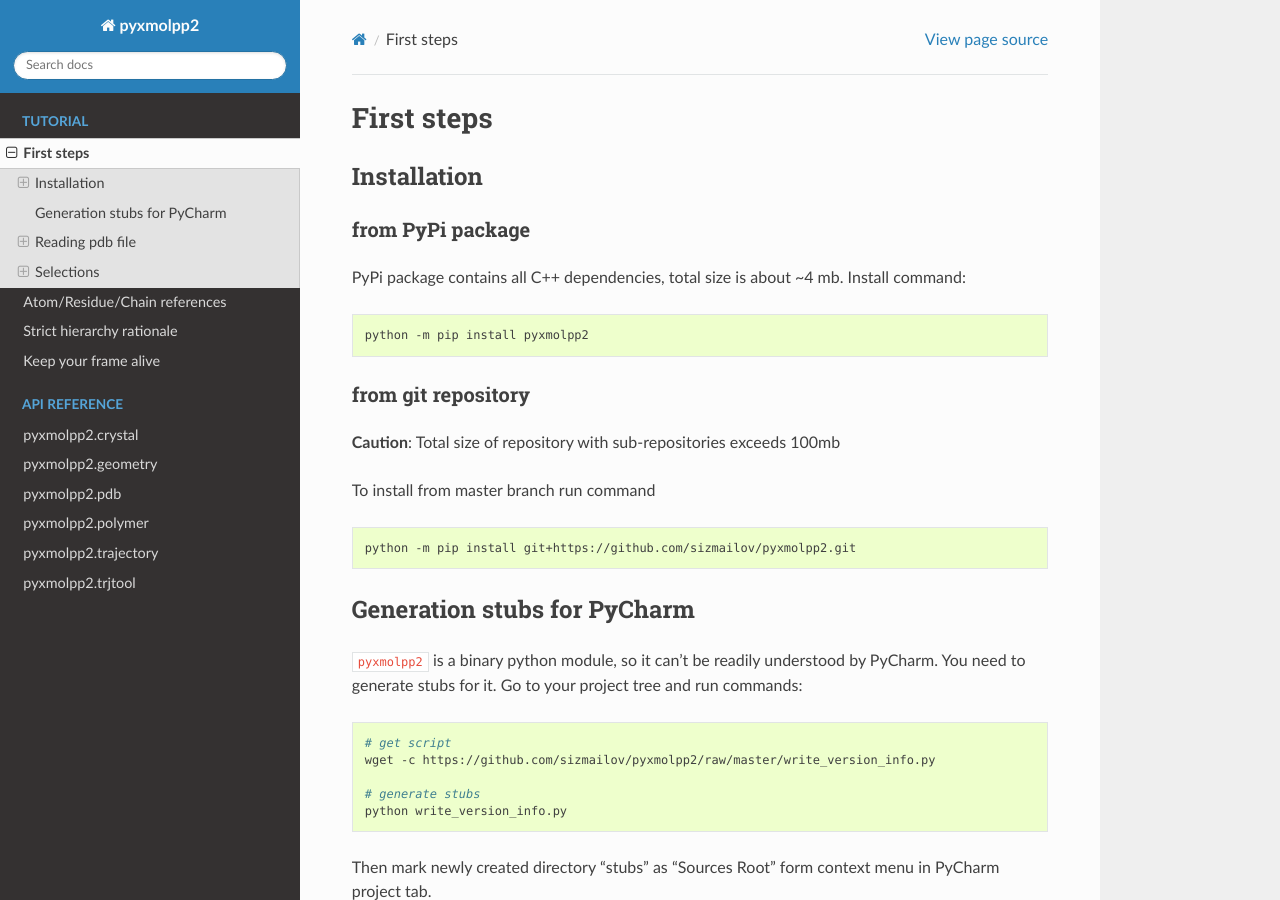
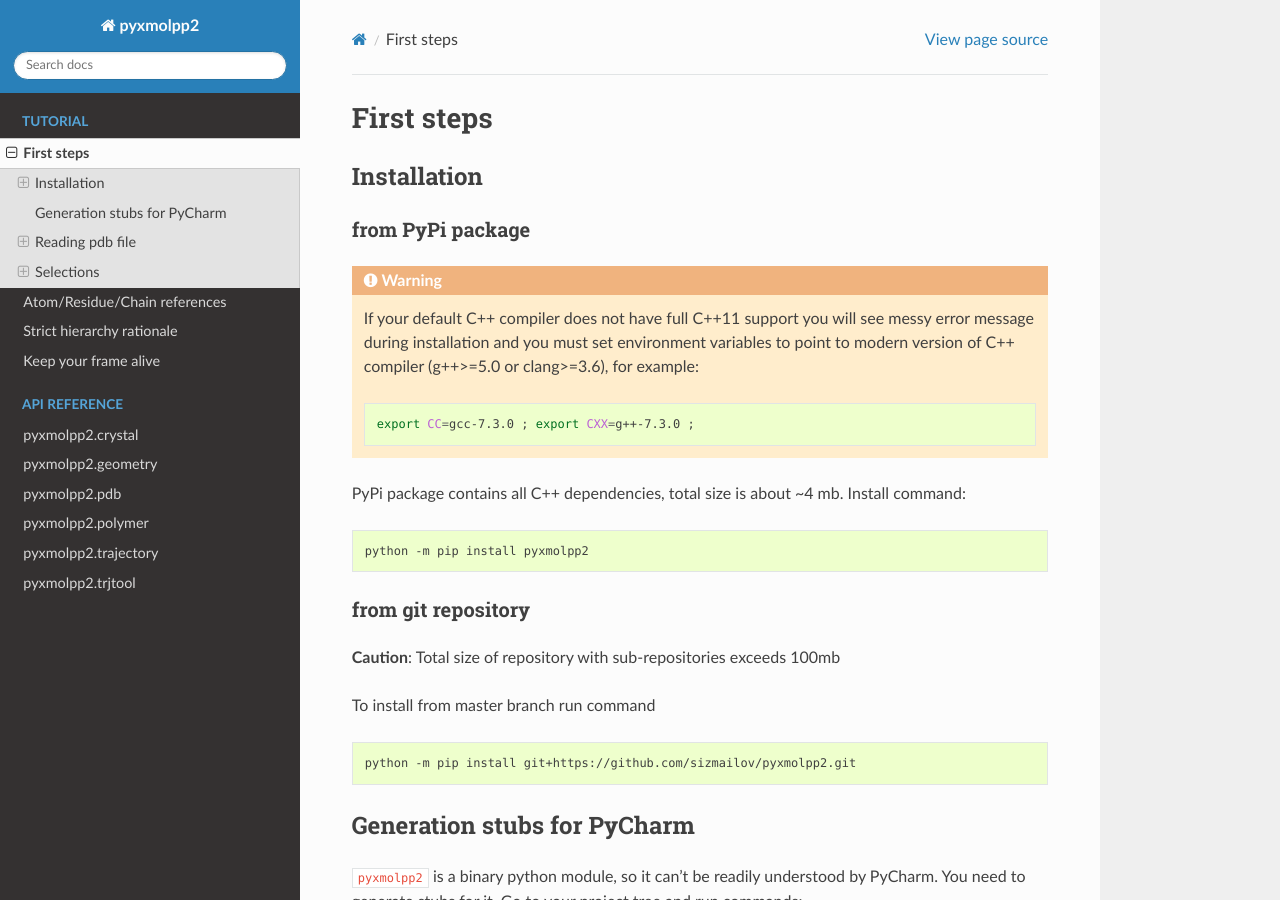
Before and after one commit to sizmailov/pyxmolpp2, a Sphinx documentation site: the page built from docs/source/tutorial/first_steps.rst, in a window 1280 px wide and 900 px high. Built offline with Sphinx 7.4.7 and the Read the Docs theme 2.0.0, drawn with Linux system fonts in a browser that asks for light colours.

```diff
--- a/docs/requirements.txt
+++ b/docs/requirements.txt
@@ -11,7 +11,7 @@ packaging==17.1
 Pygments==2.2.0
 pyparsing==2.2.0
 pytz==2018.4
-requests==2.18.4
+requests==2.20.0
 six==1.11.0
 snowballstemmer==1.2.1
 Sphinx==1.7.4
--- a/docs/source/tutorial/first_steps.rst
+++ b/docs/source/tutorial/first_steps.rst
@@ -19,6 +19,18 @@ Installation
 
 from PyPi package
 ^^^^^^^^^^^^^^^^^
+
+.. warning::
+
+    If your default C++ compiler does not have full C++11 support you will see messy error
+    message during installation and you must set environment variables to point to modern
+    version of C++ compiler (g++>=5.0 or clang>=3.6), for example:
+
+    .. code-block:: bash
+
+        export CC=gcc-7.3.0 ; export CXX=g++-7.3.0 ;
+
+
 
 PyPi package contains all C++ dependencies, total size is about ~4 mb.
 Install command:
```
Also changed, not shown: docs/source/changelog.rst (+8 -4 lines), docs/source/pyxmolpp2/polymer.rst (+8 -0 lines), 2 other files.
